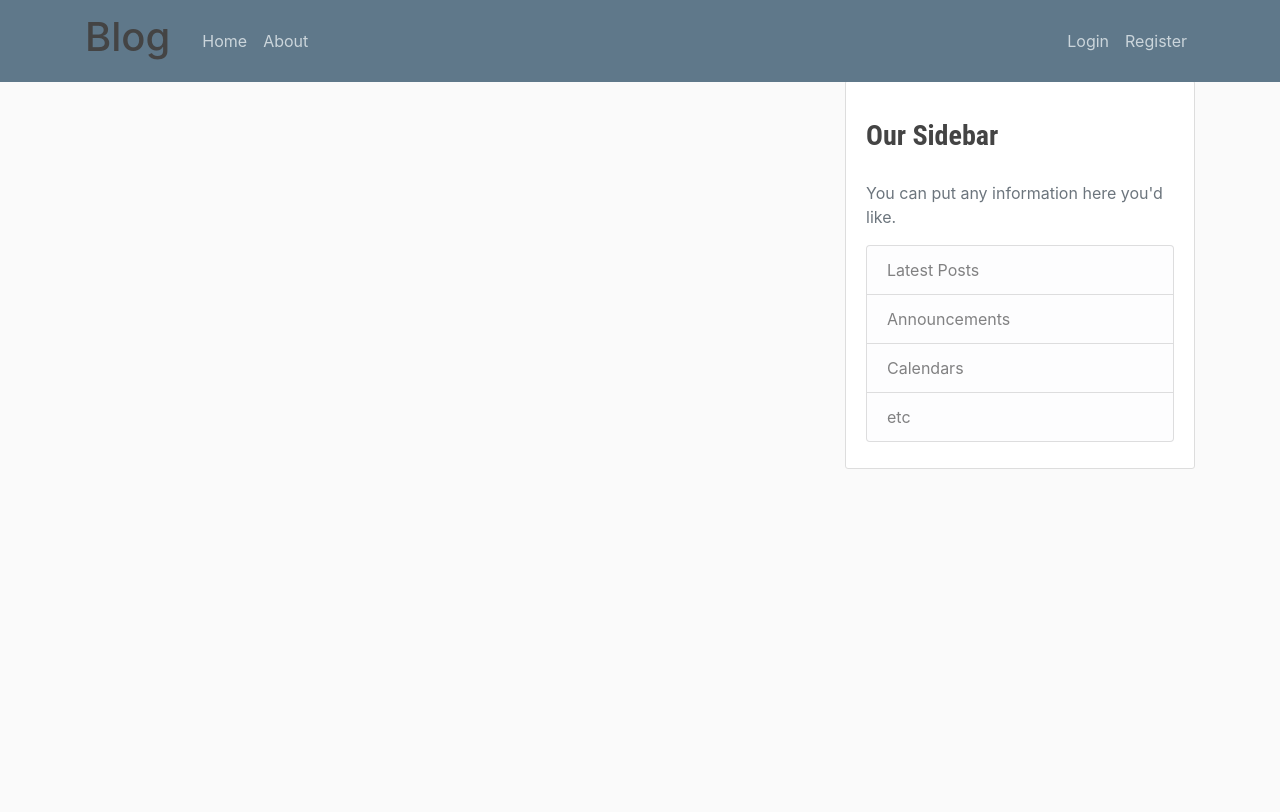
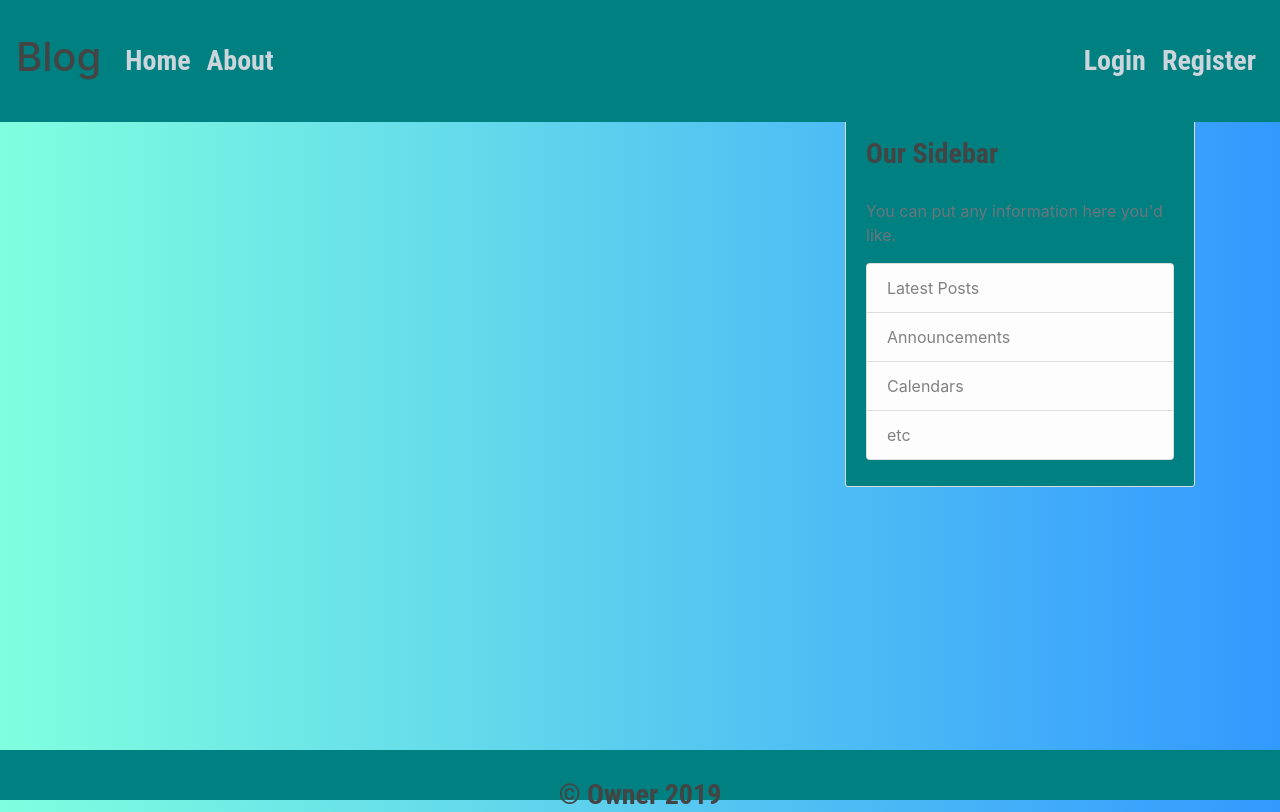
Before and after one commit to deepak2431/djangoBlog, a Django app: page / in a window 1280 px wide. Before the commit the page ends 469 px from the top, so only its background shows below. Run offline with Django 3.2, Linux system fonts and the light colour scheme; data that the repository does not hold is empty; some libraries are stand-ins or nearby versions.

Commit message:
Home page modified

```diff
--- a/blog/static/blog/main.css
+++ b/blog/static/blog/main.css
@@ -1,6 +1,7 @@
 body {
     background: #fafafa;
     color: #333333;
+    background-image: linear-gradient(-90deg, rgb(51, 153, 255), rgb(128, 255, 223));
     margin-top: 5rem;
   }
 
@@ -14,7 +15,7 @@ body {
 
 
   .bg-steel {
-    background-color: #5f788a;
+    background-color: rgb(0, 128, 128);
   }
 
   .site-header .navbar-nav .nav-link {
@@ -30,7 +31,7 @@ body {
   }
 
   .content-section {
-    background: #ffffff;
+    background-image: linear-gradient(-90deg, rgb(0, 128, 128) , rgb(0, 128, 128));
     padding: 10px 20px;
     border: 1px solid #dddddd;
     border-radius: 3px;
@@ -186,3 +187,27 @@ body {
       padding: 10px 0;
       width: 100px;
   }
+
+.navbar-brand{
+  float : left;
+ }
+
+ #grad1 {
+  height: 55px;
+  background-color: red; /* For browsers that do not support gradients */
+  background-image: linear-gradient(to right, red, orange, yellow, green, blue, indigo, violet); /* Standard syntax (must be last) */
+}
+
+html, body{ height:100%; margin:0; }
+header{ height:50px; background:lightcyan; }
+footer{ height:50px; background:PapayaWhip; background-color: rgb(0, 128, 128);}
+
+/* Trick */
+body{
+  display:flex;
+  flex-direction:column;
+}
+
+footer{
+  margin-top:auto;
+}
--- a/blog/templates/blog/base.html
+++ b/blog/templates/blog/base.html
@@ -17,44 +17,39 @@
     {% else %}
         <title> Blog</title>
     {% endif %}
-    <script src="https://www.google.com/recaptcha/api.js" async defer></script>
-
 </head>
 <body>
     <header class="site-header">
-      <nav class="navbar navbar-expand-md navbar-dark bg-steel fixed-top">
-        <div class="container">
-          <a class="navbar-brand mr-4" href="{% url 'blog-home' %}"><h1>Blog</h1></a>
+      <nav class="navbar navbar-expand-lg navbar-dark bg-steel fixed-top">
+          <a class="navbar-brand" href="{% url 'blog-home' %}"><h1>Blog</h1></a>
           <button class="navbar-toggler" type="button" data-toggle="collapse" data-target="#navbarToggle" aria-controls="navbarToggle" aria-expanded="false" aria-label="Toggle navigation">
           <span class="navbar-toggler-icon"></span>
           </button>
           <div class="collapse navbar-collapse" id="navbarToggle">
-            <div class="navbar-nav mr-auto">
-              <a class="nav-item nav-link" href="{% url 'blog-home' %}">Home</a>
-              <a class="nav-item nav-link" href="{% url 'blog-about' %}">About</a>
+            <div class="navbar-nav">
+              <h3><a class="nav-item nav-link" href="{% url 'blog-home' %}">Home</a></h3>
+              <h3><a class="nav-item nav-link" href="{% url 'blog-about' %}">About</a></h3>
             </div>
             <!-- Navbar Right Side -->
-            <div class="navbar-nav">
+            <div class="navbar-nav ml-auto">
                 {% if user.is_authenticated %}
-                  <a class="nav-item nav-link" href="{% url 'post-create' %}">Create Post</a>
-                  <a class="nav-item nav-link" href="{% url 'logout' %}">Logout</a>
-                  <a class="nav-item nav-link" href="{% url 'profile' %}">Profile</a>
+                  <h3><a class="nav-item nav-link" href="{% url 'post-create' %}">Create Post</a></h3>
+                  <h3><a class="nav-item nav-link" href="{% url 'logout' %}">Logout</a></h3>
+                  <h3><a class="nav-item nav-link" href="{% url 'profile' %}">Profile</h3>
                 {% else %}
-                  <a class="nav-item nav-link" href="{% url 'login' %}">Login</a>
-                  <a class="nav-item nav-link" href="{% url 'register' %}">Register</a>
+                  <h3><a class="nav-item nav-link" href="{% url 'login' %}">Login</a></h3>
+                  <h3><a class="nav-item nav-link" href="{% url 'register' %}">Register</a></h3>
                 {% endif %}
             </div>
           </div>
-        </div>
       </nav>
     </header>
     <main role="main" class="container">
-      <div class="row">
+      <div class="row pt-5">
         <div class="col-md-8">
-
           {% if messages %}
             {% for message in messages %}
-            <div class="alert alert-{{ message.tags }}">
+              <div class="alert alert-{{ message.tags }}">
                 {{ message }}
               </div>
             {% endfor %}
@@ -82,5 +77,17 @@
     <script src="https://code.jquery.com/jquery-3.2.1.slim.min.js" integrity="sha384-KJ3o2DKtIkvYIK3UENzmM7KCkRr/rE9/Qpg6aAZGJwFDMVNA/GpGFF93hXpG5KkN" crossorigin="anonymous"></script>
     <script src="https://cdnjs.cloudflare.com/ajax/libs/popper.js/1.12.9/umd/popper.min.js" integrity="sha384-ApNbgh9B+Y1QKtv3Rn7W3mgPxhU9K/ScQsAP7hUibX39j7fakFPskvXusvfa0b4Q" crossorigin="anonymous"></script>
     <script src="https://maxcdn.bootstrapcdn.com/bootstrap/4.0.0/js/bootstrap.min.js" integrity="sha384-JZR6Spejh4U02d8jOt6vLEHfe/JQGiRRSQQxSfFWpi1MquVdAyjUar5+76PVCmYl" crossorigin="anonymous"></script>
+
+<footer>
+  <div class="container text-center">
+  <p><h3>© Owner {% now "Y" %}</h3></p>
+  </div>
+</footer>
+
+<!-- To help loading of page faster -->
+<script src="https://code.jquery.com/jquery-3.3.1.slim.min.js" integrity="sha384-q8i/X+965DzO0rT7abK41JStQIAqVgRVzpbzo5smXKp4YfRvH+8abtTE1Pi6jizo" crossorigin="anonymous"></script>
+<script src="https://cdnjs.cloudflare.com/ajax/libs/popper.js/1.14.7/umd/popper.min.js" integrity="sha384-UO2eT0CpHqdSJQ6hJty5KVphtPhzWj9WO1clHTMGa3JDZwrnQq4sF86dIHNDz0W1" crossorigin="anonymous"></script>
+<script src="https://stackpath.bootstrapcdn.com/bootstrap/4.3.1/js/bootstrap.min.js" integrity="sha384-JjSmVgyd0p3pXB1rRibZUAYoIIy6OrQ6VrjIEaFf/nJGzIxFDsf4x0xIM+B07jRM" crossorigin="anonymous"></script>
+
 </body>
 </html>
```
